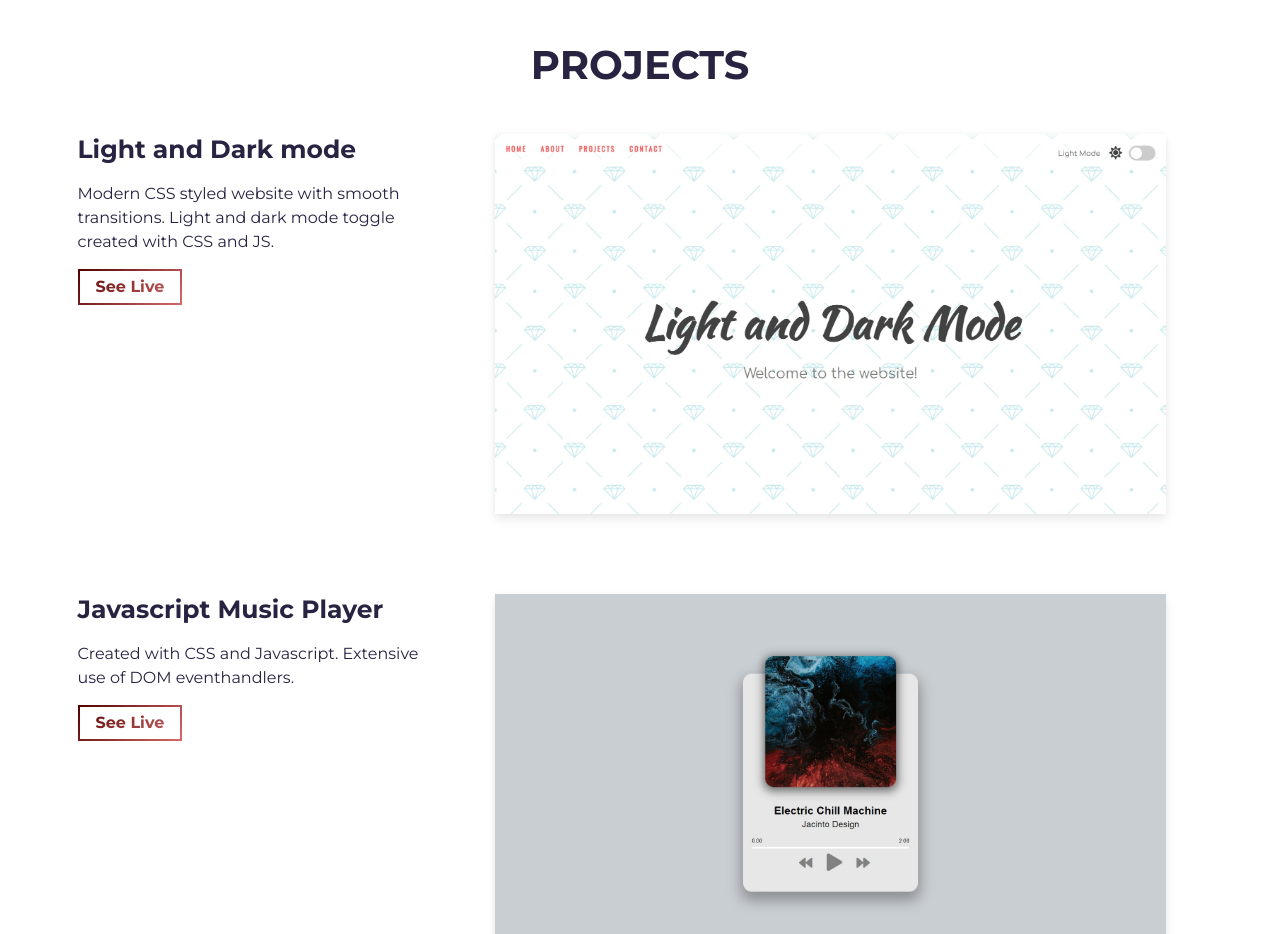
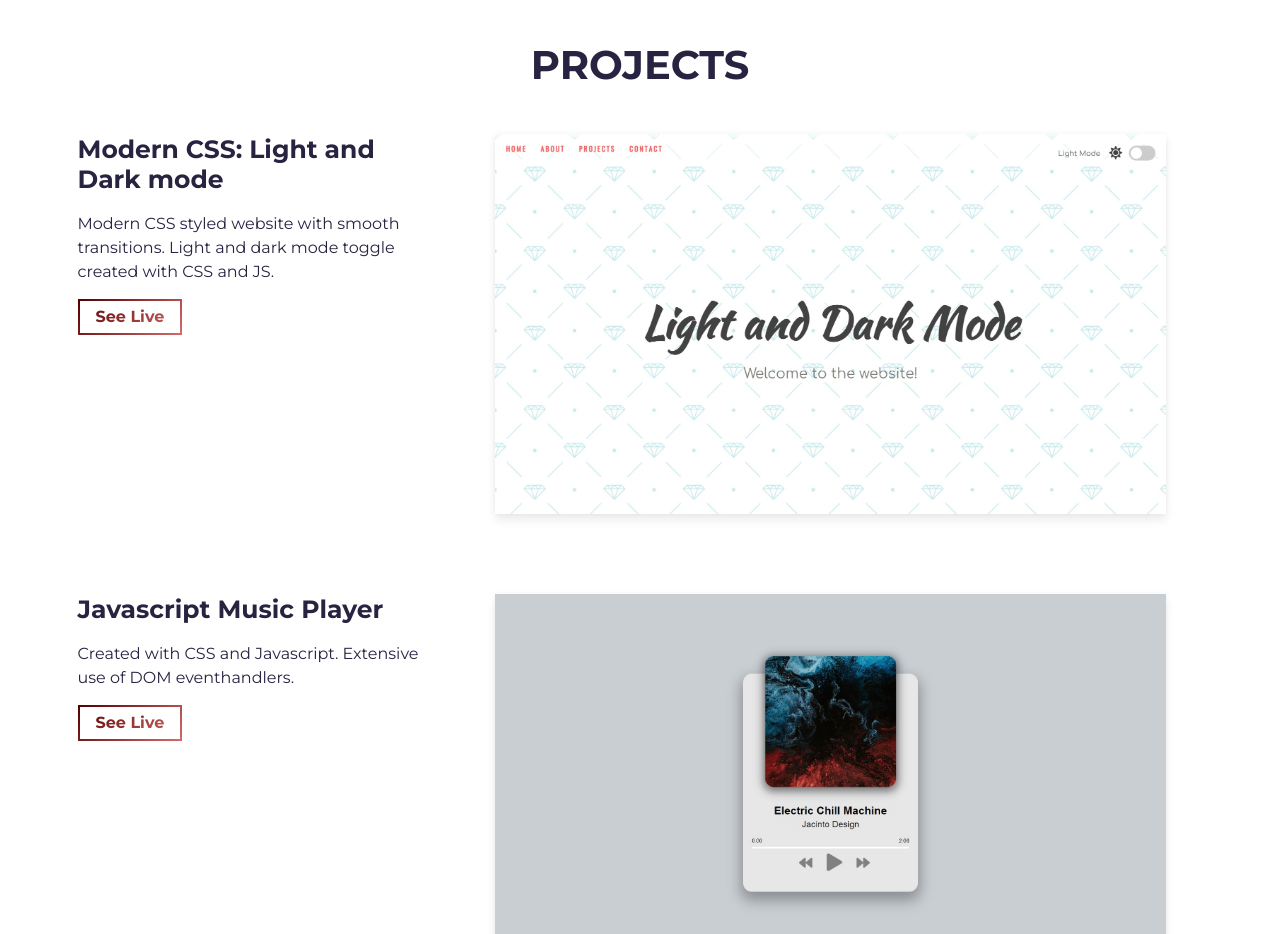
Before and after one commit to l-ram/l-ram.github.io, a website built with Parcel: page src/index.html in a window 1280 px wide. Shown: the part 1380-2314 px from the top of the page. Built offline with nearby package versions, Linux system fonts and the light colour scheme.

Commit message:
adding new title for css project

```diff
--- a/src/index.html
+++ b/src/index.html
@@ -118,7 +118,7 @@
           <div class="row">
             <div class="col-lg-4 col-sm-12">
               <div class="project-wrapper__text load-hidden">
-                <h3 class="project-wrapper__text-title">Light and Dark mode</h3>
+                <h3 class="project-wrapper__text-title">Modern CSS: Light and Dark mode</h3>
                 <div>
                   <p class="mb-4">
                     Modern CSS styled website with smooth transitions.
```
